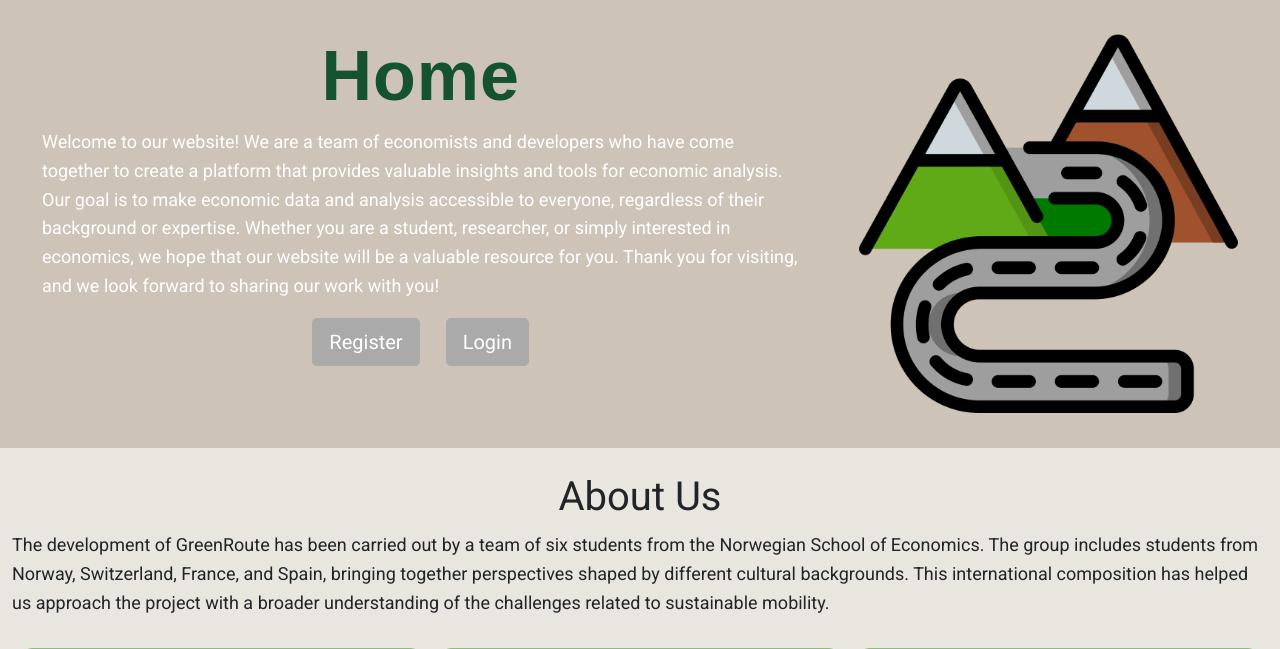
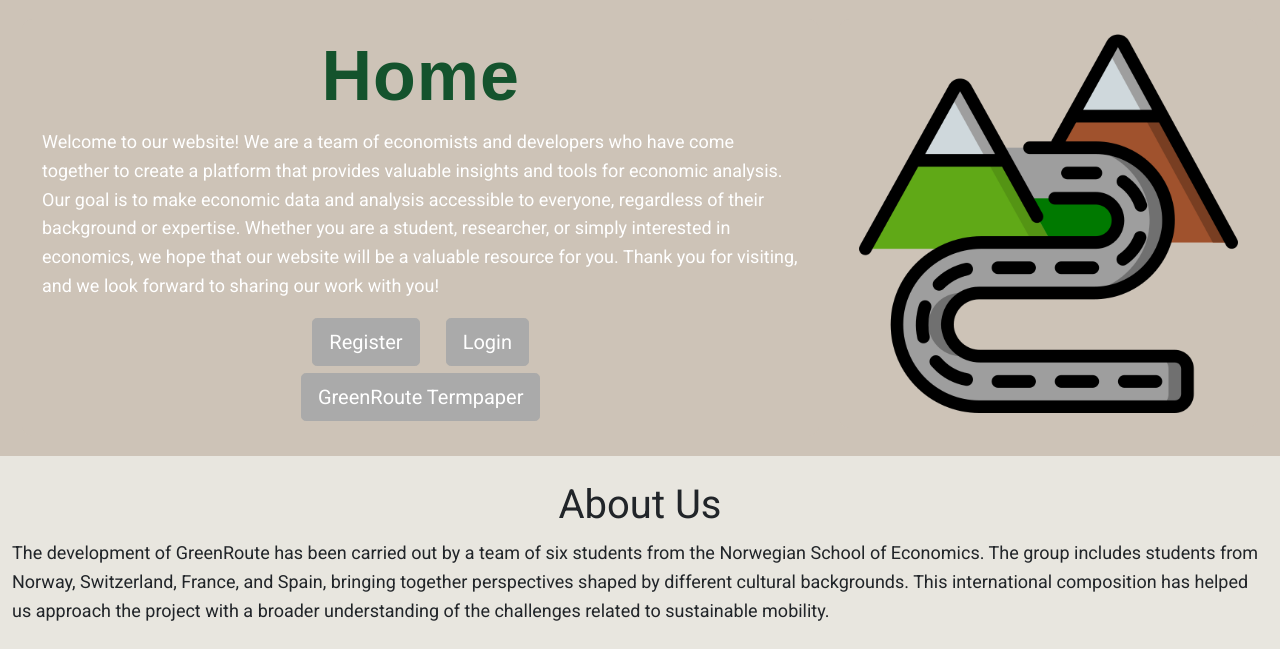
Before and after one commit to MaximePig/GRP4--GreenDigitalization-Github26, a Flask app: page / in a window 1280 px wide. Shown: the part 71-720 px from the top of the page. Run offline with Flask 3, Linux system fonts and the light colour scheme; some libraries are stand-ins or nearby versions.

Commit message:
uploaded termpaper in the home file

```diff
--- a/capp/templates/home.html
+++ b/capp/templates/home.html
@@ -19,6 +19,10 @@
               <a href="{{url_for('users.login')}}" class="btn btn-primary btn-lg mr-2", style="background-color:#aaaaaa; border-color:#aaaaaa;">Login</a>
           </div>
         </div>
+        <a href="{{url_for('static', filename='icons/GreenRoute-ermpaper-FOR19.pdf')}}" target="_blank" class="btn btn-primary btn-lg mr-2" style="background-color:#aaaaaa; border-color:#aaaaaa;">
+        GreenRoute Termpaper
+        </a>
+
       </div>
       <div class="box">
         <img
```
Also changed, not shown: 1 other file.
